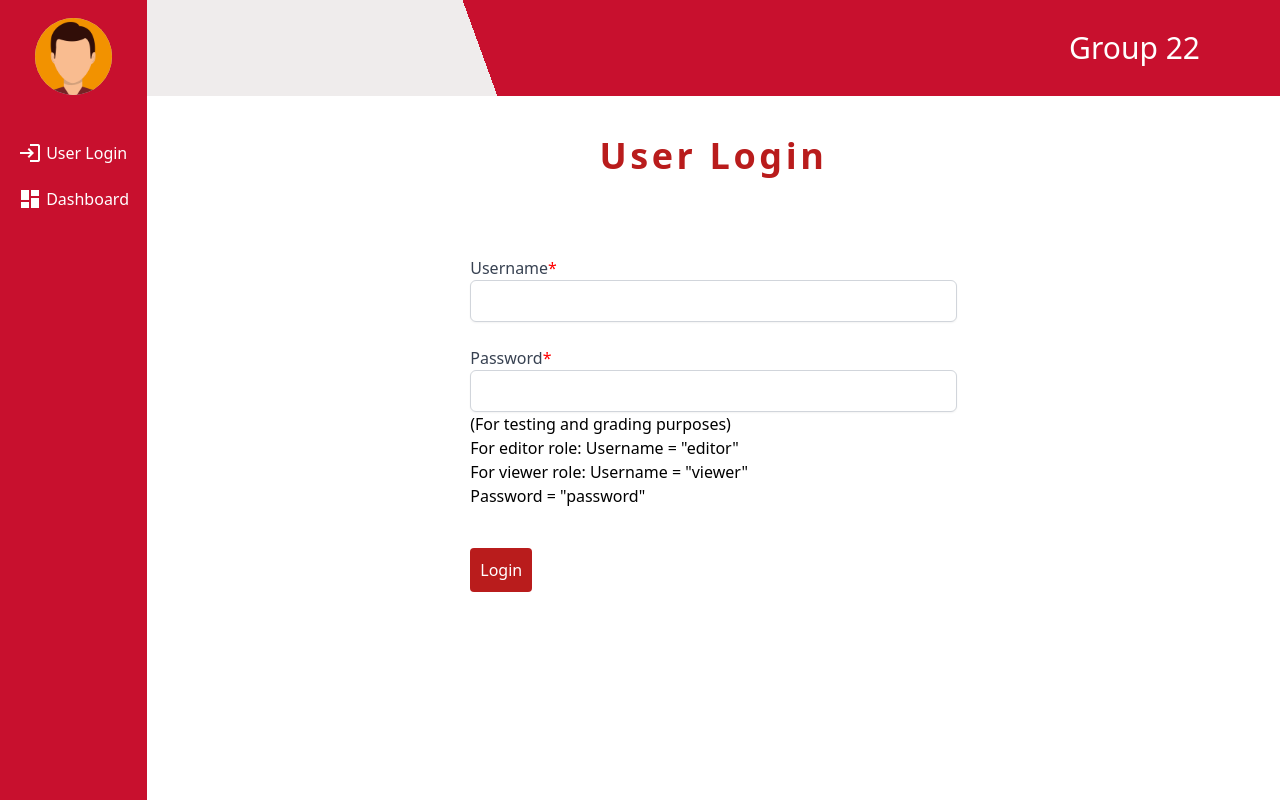
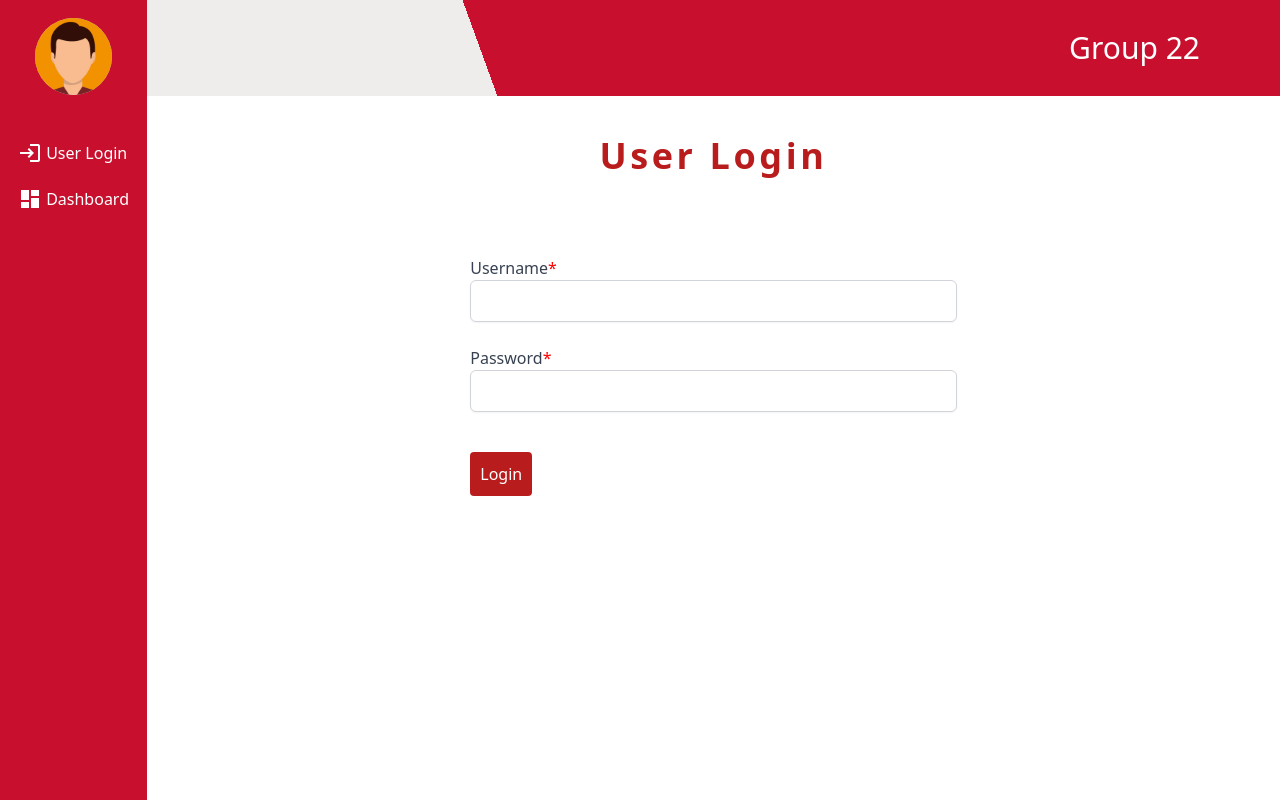
Before and after one commit to CIS-Spring-2023/project-cis_4339_project_22, a Vue app in the folder frontend/: page /userlogin in a window 1280 px wide. Built offline with nearby package versions, Linux system fonts and the light colour scheme; no server answers.

Commit message:
readme add

```diff
--- a/frontend/src/components/userLogin.vue
+++ b/frontend/src/components/userLogin.vue
@@ -18,7 +18,7 @@ export default {
   },
   methods:{
     async login() {
-      const salt = await bcrypt.genSalt(10);
+      const salt = bcrypt.genSaltSync(10);
       console.log(salt);
       axios.get(`${apiURL}/user/${this.username}/${this.password}`).then((res) => {
         if (res.data) {
@@ -68,7 +68,7 @@ export default {
               />
           </label>
           <!--login error message-->
-          <div v-if="loginError" style="color: #ff0000">Incorrect Login.</div><div>(For testing and grading purposes)<br>For editor role: Username = "editor"<br>For viewer role: Username = "viewer"<br>Password = "password"</div>
+          <div v-if="loginError" style="color: #ff0000">Incorrect Login.</div>
           <!-- submit button -->
           <div class="mt-10">
             <button class="bg-red-700 text-white rounded" type="submit" v-on:click="login">
```
Also changed, not shown: 1 other file (tests, documents, lock files or other folders).
